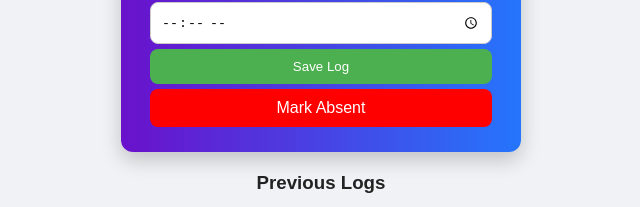
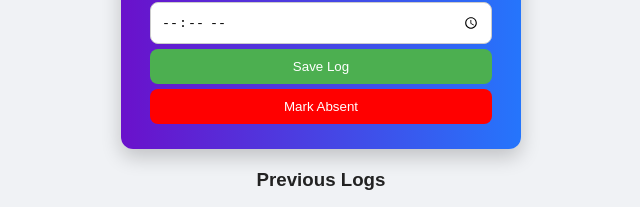
Before and after one commit to gianfrancoclrxs-svg/ojt-tracker, a website: page logbook.html in a window 1280 px wide. Shown: the part 504-711 px from the top of the page, 319-959 px from the left. Drawn offline with Linux system fonts and the light colour scheme; no server answers; sample sign-in values are in the browser's storage.

Commit message:
Adjusted Absent Button

```diff
--- a/logbook.html
+++ b/logbook.html
@@ -45,9 +45,8 @@
 
     <button id="saveLogBtn">Save Log</button>
 
-    <div class="buttons">
     <button id="absentBtn" style="background-color: red; color: white;">Mark Absent</button>
-</div>
+
   </div>
 
   <h3>Previous Logs</h3>
```
